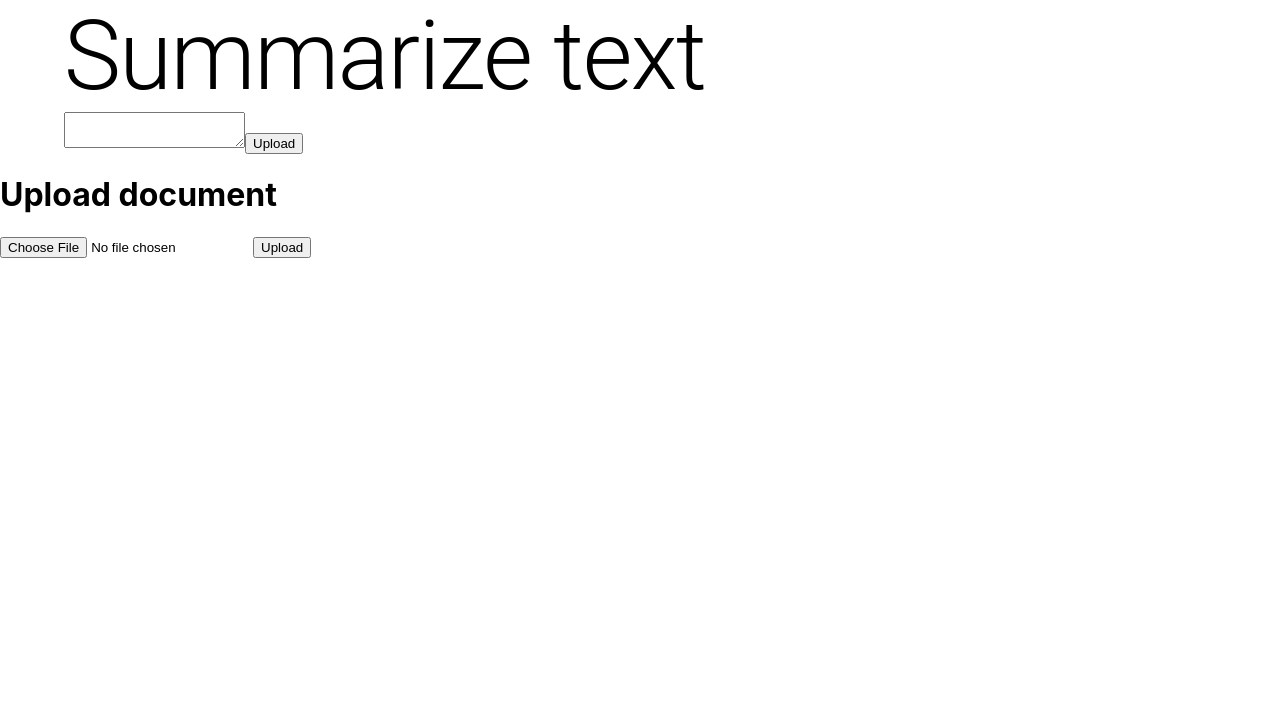
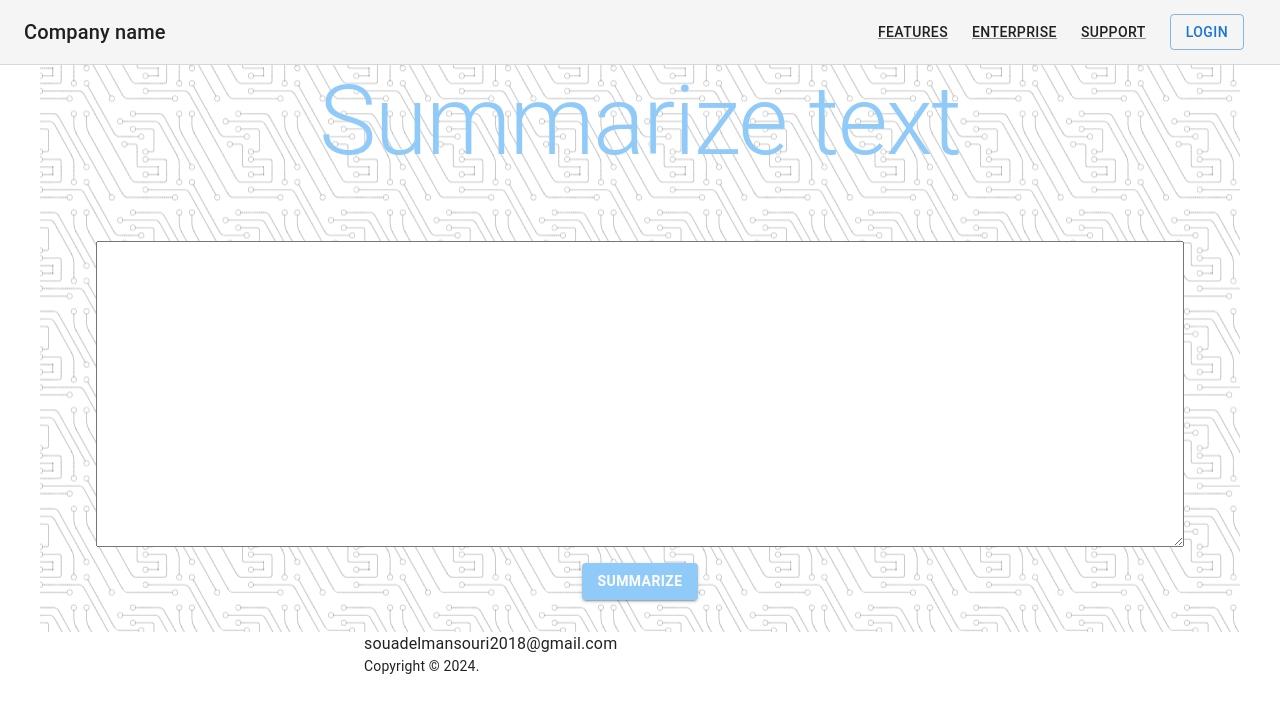
Before and after one commit to souad988/document_analyse, a React (Create React App) app in the folder frontend/: page / in a window 1280 px wide. Shown: the top 712 px of the page. Built offline with nearby package versions, Linux system fonts and the light colour scheme.

Commit message:
Add styling to textSummary component and Create layout and header co;ponents

```diff
--- a/frontend/package.json
+++ b/frontend/package.json
@@ -6,6 +6,7 @@
     "@emotion/css": "^11.11.2",
     "@emotion/react": "^11.11.3",
     "@emotion/styled": "^11.11.0",
+    "@mui/base": "^5.0.0-beta.30",
     "@mui/icons-material": "^5.15.3",
     "@mui/material": "^5.15.3",
     "@reduxjs/toolkit": "^1.9.7",
@@ -13,6 +14,7 @@
     "@testing-library/react": "^13.4.0",
     "@testing-library/user-event": "^13.5.0",
     "axios": "^1.6.0",
+    "clsx": "^2.1.0",
     "react": "^18.2.0",
     "react-dom": "^18.2.0",
     "react-redux": "^8.1.3",
--- a/frontend/src/App.js
+++ b/frontend/src/App.js
@@ -1,20 +1,29 @@
 import React from 'react';
+import { Routes, Route } from 'react-router-dom';
 import { createTheme, ThemeProvider } from '@mui/material/styles';
-import DocumentUpload from './components/documentUpload';
-import TextSummary from './components/textSummary';
+import Layout from './views/layout';
+import TextSummary from './components/textSummary'
 import './App.css';
 
 const theme = createTheme({
   palette: {
-    mode: 'dark',
+    mode: 'light',
+    contrast: '#FFF',
+    title: {
+      main: '#90CAF9',
+      secondary: '9BA4B5',
+    },
+    background: '9BA4B5',
   },
 });
 const App = () => (
   <ThemeProvider theme={theme}>
-    <div>
-      <TextSummary />
-      <DocumentUpload />
-    </div>
+      <Routes>
+        <Route path="/" element={<Layout />}>
+          <Route path="/" element={<TextSummary />} />
+          <Route path="Q&A" element={<TextSummary />} />
+        </Route>
+    </Routes>
   </ThemeProvider>
 );
 
--- /dev/null
+++ b/frontend/src/components/footer.jsx
@@ -0,0 +1,42 @@
+import * as React from 'react';
+import CssBaseline from '@mui/material/CssBaseline';
+import Box from '@mui/material/Box';
+import Typography from '@mui/material/Typography';
+import Container from '@mui/material/Container';
+import clsx from 'clsx';
+import useCustomStyles from '../styles/customStyle';
+import mainStyles from '../styles/index';
+
+const Copyright = () => {
+  const classes = useCustomStyles(mainStyles);
+  return (
+    <Typography variant="body2" className={clsx(classes.lightText)}>
+      {'Copyright © '}
+      {' '}
+      {new Date().getFullYear()}
+      .
+    </Typography>
+  );
+};
+
+// TODO remove, this demo shouldn't need to reset the theme.
+
+const Footer = () => {
+  const classes = useCustomStyles(mainStyles);
+  return (
+    <Box
+      component="footer"
+      className={clsx(classes.layoutBackground, classes.containerPadding)}
+    >
+      <CssBaseline />
+      <Container maxWidth="sm">
+        <Typography variant="body1" className={clsx(classes.lightText)}>
+          souadelmansouri2018@gmail.com
+        </Typography>
+        <Copyright />
+      </Container>
+    </Box>
+  );
+};
+
+export default Footer;
--- /dev/null
+++ b/frontend/src/components/header.jsx
@@ -0,0 +1,54 @@
+import React from 'react';
+import AppBar from '@mui/material/AppBar';
+import Button from '@mui/material/Button';
+import Toolbar from '@mui/material/Toolbar';
+import Typography from '@mui/material/Typography';
+import Link from '@mui/material/Link';
+
+function Header() {
+  return (
+    <AppBar
+    position="static"
+    color="default"
+    elevation={0}
+    sx={{ borderBottom: (theme) => `1px solid ${theme.palette.divider}` }}
+  >
+    <Toolbar sx={{ flexWrap: 'wrap' }}>
+      <Typography variant="h6" color="inherit" noWrap sx={{ flexGrow: 1 }}>
+        Company name
+      </Typography>
+      <nav>
+        <Link
+          variant="button"
+          color="text.primary"
+          href="#"
+          sx={{ my: 1, mx: 1.5 }}
+        >
+          Features
+        </Link>
+        <Link
+          variant="button"
+          color="text.primary"
+          href="#"
+          sx={{ my: 1, mx: 1.5 }}
+        >
+          Enterprise
+        </Link>
+        <Link
+          variant="button"
+          color="text.primary"
+          href="#"
+          sx={{ my: 1, mx: 1.5 }}
+        >
+          Support
+        </Link>
+      </nav>
+      <Button href="#" variant="outlined" sx={{ my: 1, mx: 1.5 }}>
+        Login
+      </Button>
+    </Toolbar>
+  </AppBar>
+  )
+}
+
+export default Header
--- a/frontend/src/components/textSummary.jsx
+++ b/frontend/src/components/textSummary.jsx
@@ -1,6 +1,11 @@
 import React, { useState } from 'react';
 import { useDispatch, useSelector } from 'react-redux';
-import { Container, Typography } from '@mui/material';
+import {
+  Container, Typography, CircularProgress, Box,
+  Grid, Button,
+} from '@mui/material';
+import { TextareaAutosize } from '@mui/base';
+import clsx from 'clsx';
 import useCustomStyles from '../styles/customStyle';
 import mainStyles from '../styles';
 import { textSummarize } from '../store/slices/documentManagerSlice';
@@ -17,13 +22,44 @@ const TextSummary = () => {
     setText(e.target.value);
   };
   return (
-    <Container background={classes.background}>
-      <Typography variant="h1" component="h2">Summarize text</Typography>
-      {loading && <div>Loading...</div>}
-      {status === 'succeeded' && <div>{summary}</div>}
-      {status === 'failed' && <div>{error}</div>}
-      <textarea type="text" name="text" onChange={(e) => handleChange(e)} />
-      <button type="submit" onClick={() => dispatch(textSummarize(text))}>Upload</button>
+    <Container className={clsx(classes.background, classes.flexHorizontalCenter, classes.container)}>
+      <Typography className={classes.mainTitle} variant="h1" component="h2">Summarize text</Typography>
+      <Grid container spacing={2}>
+        <Grid item xs={12} lg={12}>
+          {loading
+        && (
+        <Box sx={{ display: 'flex' }}>
+          <CircularProgress />
+        </Box>
+        )}
+          <Box>
+            <Typography>
+              {status === 'succeeded' && ({ summary })}
+              {status === 'failed' && ({ error })}
+            </Typography>
+          </Box>
+        </Grid>
+        <Grid item xs={12} lg={12}>
+          <Box className={clsx(classes.shadow, classes.flexHorizontalCenter, classes.boxPadding)}>
+            <TextareaAutosize
+              minRows={20}
+              type="text"
+              name="text"
+              onChange={(e) => handleChange(e)}
+              className={clsx(classes.textArea, classes.fullWidth)}
+            />
+            <Button
+              variant="contained"
+              type="submit"
+              onClick={() => dispatch(textSummarize(text))}
+              className={classes.btn}
+            >
+              Summarize
+            </Button>
+          </Box>
+        </Grid>
+      </Grid>
+
     </Container>
   );
 };
--- a/frontend/src/styles/index.js
+++ b/frontend/src/styles/index.js
@@ -1,6 +1,33 @@
 const mainStyles = (theme) => ({
   container: {
     color: theme.palette.main,
+    background: 'url(imgs/typo1.png) left center repeat',
+  },
+  flexHorizontalCenter: {
+    display: 'flex',
+    flexDirection: 'column',
+    justifyContent: 'center',
+    alignItems: 'center',
+  },
+  fullWidth: {
+    minWidth: '100%',
+  },
+  btn: {
+    color: theme.palette.contrast,
+    fontWeight: 700,
+    backgroundColor: theme.palette.title.main,
+  },
+  mainTitle: {
+    color: theme.palette.title.main,
+  },
+  shadow: {
+    boxShadow: `0px 0px 10px 0px ${theme.palette.background}`,
+  },
+  textArea: {
+    margin: '1rem',
+  },
+  boxPadding: {
+    padding: '2rem',
   },
 });
 
--- /dev/null
+++ b/frontend/src/views/layout.jsx
@@ -0,0 +1,21 @@
+import React from 'react';
+import { Grid } from '@mui/material';
+import { Outlet } from 'react-router-dom';
+import Footer from '../components/footer';
+import Header from '../components/header';
+
+const Layout = () => (
+  <Grid container>
+    <Grid item xs={12}>
+      <Header />
+    </Grid>
+    <Grid item xs={12}>
+      <Outlet />
+    </Grid>
+    <Grid item xs={12}>
+      <Footer />
+    </Grid>
+  </Grid>
+);
+
+export default Layout;
```
Also changed, not shown: frontend/public/imgs/typo1.png (added), 1 other file (tests, documents, lock files or other folders).
